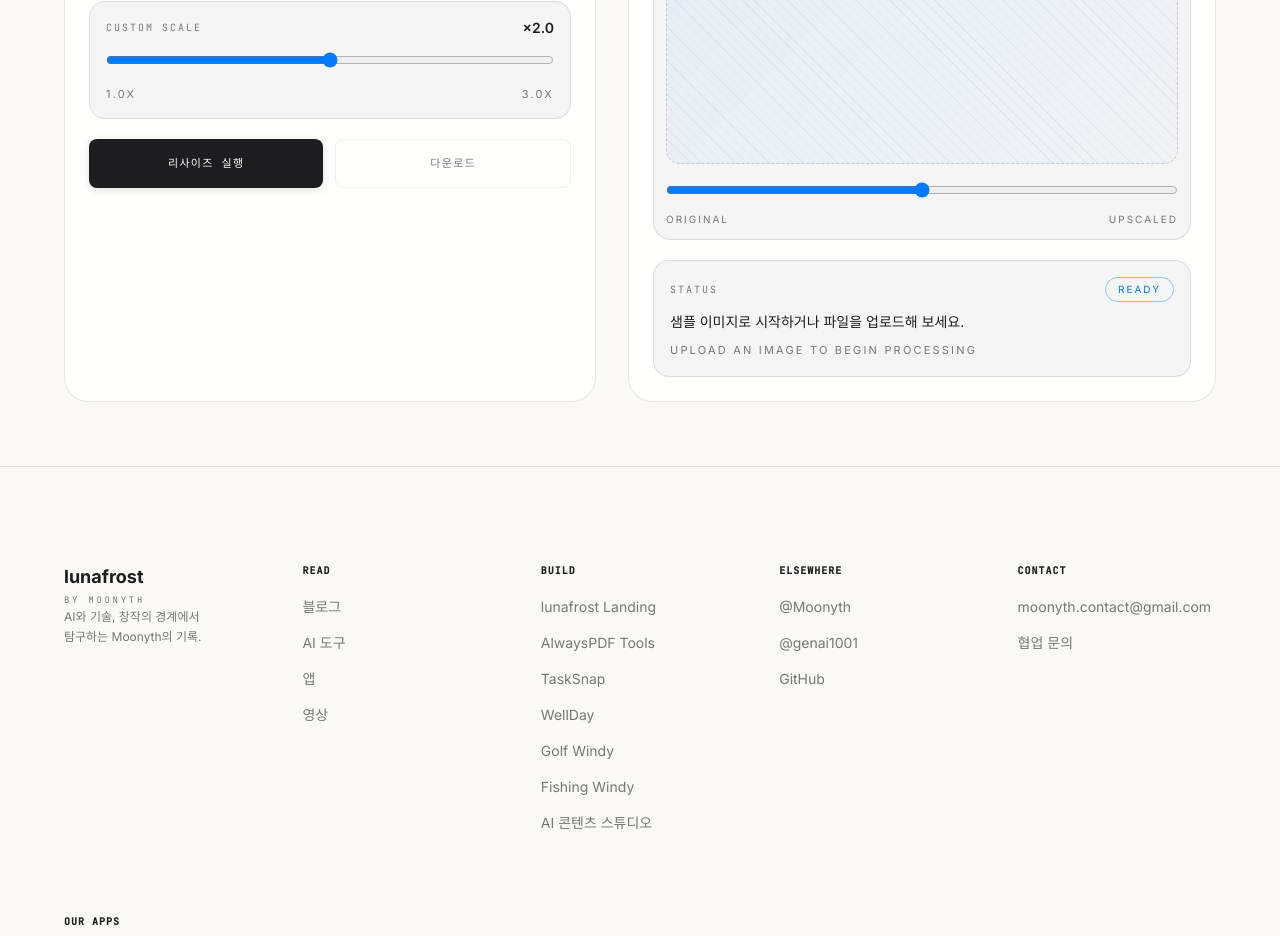
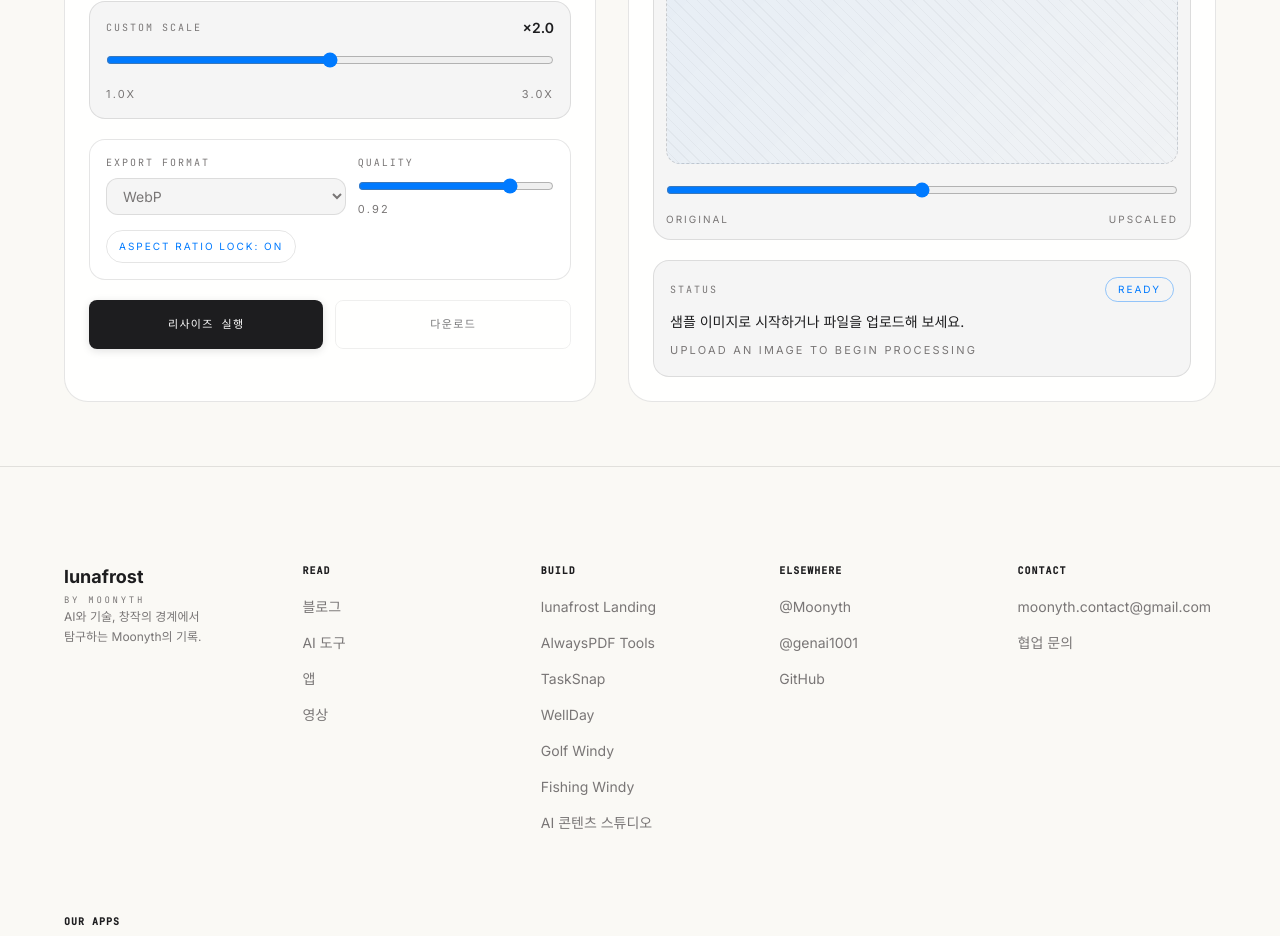
Before and after one commit to Jaden-CHI/lunafrost-landing, a Next.js app: page /tools/image-rescaler in a window 1280 px wide. Shown: the part 1240-2176 px from the top of the page. Built offline with nearby package versions, Linux system fonts and the light colour scheme.

Commit message:
Enhance image rescaler export controls

```diff
--- a/components/tools/ImageRescalerTool.tsx
+++ b/components/tools/ImageRescalerTool.tsx
@@ -17,6 +17,7 @@ const studioTabs = [
 
 type PresetId = (typeof presets)[number]['id'];
 type StudioTab = (typeof studioTabs)[number]['id'];
+type ExportFormat = 'webp' | 'jpeg' | 'png';
 
 type ImageState = {
   src: string;
@@ -86,7 +87,7 @@ function applyUnsharpMask(imageData: ImageData, amount: number) {
   }
 }
 
-function createScaledDataUrl(image: HTMLImageElement, width: number, height: number) {
+function createScaledDataUrl(image: HTMLImageElement, width: number, height: number, format: ExportFormat, quality: number) {
   const canvas = document.createElement('canvas');
   canvas.width = width;
   canvas.height = height;
@@ -102,7 +103,15 @@ function createScaledDataUrl(image: HTMLImageElement, width: number, height: num
   applyUnsharpMask(imageData, 0.24);
   ctx.putImageData(imageData, 0, 0);
 
-  return canvas.toDataURL('image/webp', 0.92);
+  if (format === 'png') {
+    return canvas.toDataURL('image/png');
+  }
+
+  if (format === 'jpeg') {
+    return canvas.toDataURL('image/jpeg', quality);
+  }
+
+  return canvas.toDataURL('image/webp', quality);
 }
 
 export default function ImageRescalerTool() {
@@ -117,6 +126,10 @@ export default function ImageRescalerTool() {
   const [isProcessing, setIsProcessing] = useState(false);
   const [showToast, setShowToast] = useState(false);
   const [status, setStatus] = useState('샘플 이미지로 시작하거나 파일을 업로드해 보세요.');
+  const [exportFormat, setExportFormat] = useState<ExportFormat>('webp');
+  const [exportQuality, setExportQuality] = useState(0.92);
+  const [lockAspectRatio, setLockAspectRatio] = useState(true);
+  const [baseAspectRatio, setBaseAspectRatio] = useState<number | null>(null);
   const fileInputRef = useRef<HTMLInputElement | null>(null);
 
   const outputSize = useMemo(() => {
@@ -133,21 +146,27 @@ export default function ImageRescalerTool() {
     };
   }, [image, scale, preset, customWidth, customHeight]);
 
+  const applyTransform = (img: HTMLImageElement, targetWidth: number, targetHeight: number) => {
+    const nextUrl = createScaledDataUrl(img, targetWidth, targetHeight, exportFormat, exportQuality);
+    setResultUrl(nextUrl);
+    setIsProcessing(false);
+    setStatus(`처리 완료 · ${targetWidth} × ${targetHeight} · ${exportFormat.toUpperCase()} 출력`);
+    setShowToast(true);
+    window.setTimeout(() => setShowToast(false), 1800);
+  };
+
   const handleLoad = (src: string, name: string) => {
     setIsProcessing(true);
     setStatus('이미지를 분석하고 업스케일을 준비하는 중입니다…');
     loadImage(src, name, (nextImage) => {
       setImage(nextImage);
+      setBaseAspectRatio(nextImage.width / nextImage.height);
       setStatus(`${name} 로드 완료 · ${nextImage.width} × ${nextImage.height}`);
       const img = new Image();
       img.onload = () => {
         const targetWidth = preset === 'custom' ? Math.max(1, customWidth) : Math.round(nextImage.width * scale);
         const targetHeight = preset === 'custom' ? Math.max(1, customHeight) : Math.round(nextImage.height * scale);
-        setResultUrl(createScaledDataUrl(img, targetWidth, targetHeight));
-        setIsProcessing(false);
-        setStatus(`처리 완료 · ${targetWidth} × ${targetHeight}`);
-        setShowToast(true);
-        window.setTimeout(() => setShowToast(false), 1800);
+        applyTransform(img, targetWidth, targetHeight);
       };
       img.src = src;
     });
@@ -172,14 +191,30 @@ export default function ImageRescalerTool() {
     img.onload = () => {
       const targetWidth = preset === 'custom' ? Math.max(1, customWidth) : outputSize.width;
       const targetHeight = preset === 'custom' ? Math.max(1, customHeight) : outputSize.height;
-      const nextUrl = createScaledDataUrl(img, targetWidth, targetHeight);
-      setResultUrl(nextUrl);
-      setIsProcessing(false);
-      setStatus(`업스케일 완료 · ${targetWidth} × ${targetHeight} · 디테일 강화 적용`);
-      setShowToast(true);
-      window.setTimeout(() => setShowToast(false), 1800);
+      applyTransform(img, targetWidth, targetHeight);
     };
     img.src = image.src;
+  };
+
+  const updateCustomSize = (field: 'width' | 'height', value: number) => {
+    const nextValue = Math.max(1, value);
+
+    if (preset === 'custom' && lockAspectRatio && baseAspectRatio) {
+      if (field === 'width') {
+        setCustomWidth(nextValue);
+        setCustomHeight(Math.max(1, Math.round(nextValue / baseAspectRatio)));
+      } else {
+        setCustomHeight(nextValue);
+        setCustomWidth(Math.max(1, Math.round(nextValue * baseAspectRatio)));
+      }
+      return;
+    }
+
+    if (field === 'width') {
+      setCustomWidth(nextValue);
+    } else {
+      setCustomHeight(nextValue);
+    }
   };
 
   const handleDownload = () => {
@@ -187,9 +222,10 @@ export default function ImageRescalerTool() {
     const fileName = image?.name ? image.name.replace(/\.[^.]+$/, '') : 'upscaled-image';
     const targetWidth = preset === 'custom' ? Math.max(1, customWidth) : outputSize.width;
     const targetHeight = preset === 'custom' ? Math.max(1, customHeight) : outputSize.height;
+    const extension = exportFormat === 'jpeg' ? 'jpg' : exportFormat;
     const link = document.createElement('a');
     link.href = resultUrl;
-    link.download = `${fileName}-${targetWidth}x${targetHeight}.webp`;
+    link.download = `${fileName}-${targetWidth}x${targetHeight}.${extension}`;
     link.click();
   };
 
@@ -343,7 +379,7 @@ export default function ImageRescalerTool() {
                       type="number"
                       min="1"
                       value={customWidth}
-                      onChange={(event) => setCustomWidth(Number(event.target.value))}
+                      onChange={(event) => updateCustomSize('width', Number(event.target.value))}
                       className="w-full rounded-[12px] border border-[color:var(--border)] bg-[color:var(--surface)] px-3 py-2 text-sm outline-none"
                     />
                   </label>
@@ -353,7 +389,7 @@ export default function ImageRescalerTool() {
                       type="number"
                       min="1"
                       value={customHeight}
-                      onChange={(event) => setCustomHeight(Number(event.target.value))}
+                      onChange={(event) => updateCustomSize('height', Number(event.target.value))}
                       className="w-full rounded-[12px] border border-[color:var(--border)] bg-[color:var(--surface)] px-3 py-2 text-sm outline-none"
                     />
                   </label>
@@ -375,6 +411,44 @@ export default function ImageRescalerTool() {
                   </div>
                 </>
               )}
+            </div>
+
+            <div className="rounded-[16px] border border-[color:var(--border)] bg-[color:var(--surface)] p-4">
+              <div className="grid gap-3 md:grid-cols-[1.1fr_0.9fr]">
+                <label className="space-y-2 text-sm" style={{ color: 'var(--text-muted)' }}>
+                  <span className="block font-[family-name:var(--font-mono)] text-[10px] uppercase tracking-[0.2em]">Export Format</span>
+                  <select
+                    value={exportFormat}
+                    onChange={(event) => setExportFormat(event.target.value as ExportFormat)}
+                    className="w-full rounded-[12px] border border-[color:var(--border)] bg-[color:var(--surface-low)] px-3 py-2 text-sm outline-none"
+                  >
+                    <option value="webp">WebP</option>
+                    <option value="jpeg">JPEG</option>
+                    <option value="png">PNG</option>
+                  </select>
+                </label>
+                <label className="space-y-2 text-sm" style={{ color: 'var(--text-muted)' }}>
+                  <span className="block font-[family-name:var(--font-mono)] text-[10px] uppercase tracking-[0.2em]">Quality</span>
+                  <input
+                    type="range"
+                    min="0.6"
+                    max="1"
+                    step="0.01"
+                    value={exportQuality}
+                    onChange={(event) => setExportQuality(Number(event.target.value))}
+                    className="w-full accent-[color:var(--tertiary)]"
+                  />
+                  <div className="text-[11px] uppercase tracking-[0.2em]">{exportQuality.toFixed(2)}</div>
+                </label>
+              </div>
+              <button
+                type="button"
+                onClick={() => setLockAspectRatio((value) => !value)}
+                className="mt-3 rounded-full border border-[color:var(--border)] px-3 py-2 text-[10px] uppercase tracking-[0.2em] transition"
+                style={{ color: lockAspectRatio ? 'var(--tertiary)' : 'var(--text-muted)' }}
+              >
+                {lockAspectRatio ? 'Aspect Ratio Lock: ON' : 'Aspect Ratio Lock: OFF'}
+              </button>
             </div>
 
             <div className="flex flex-col gap-3 sm:flex-row">
```
